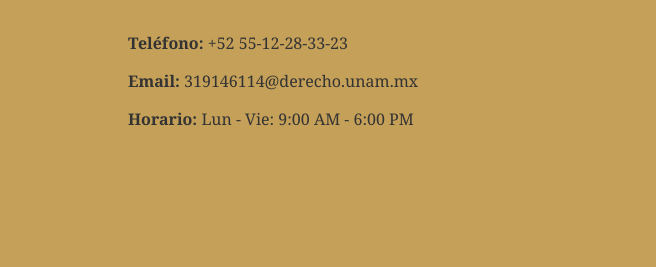
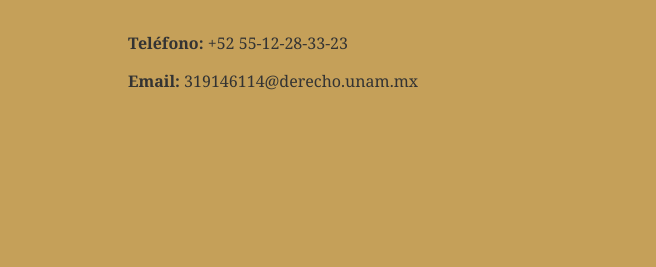
Before and after one commit to juanduarte15555/Abogado_Erick, a plain HTML site: page index.html in a window 1280 px wide. Shown: the part 1080-1347 px from the top of the page, 0-656 px from the left. Drawn offline with Linux system fonts and the light colour scheme; grey boxes are pictures that could not be loaded.

Commit message:
Update index.html

```diff
--- a/index.html
+++ b/index.html
@@ -36,7 +36,7 @@
             <h2>Contacto</h2>
             <p><strong>Teléfono:</strong> +52 55-12-28-33-23</p>
             <p><strong>Email:</strong> 319146114@derecho.unam.mx</p>
-            <p><strong>Horario:</strong> Lun - Vie: 9:00 AM - 6:00 PM</p>
+
         </div>
 
         <div class="mapa">
```
